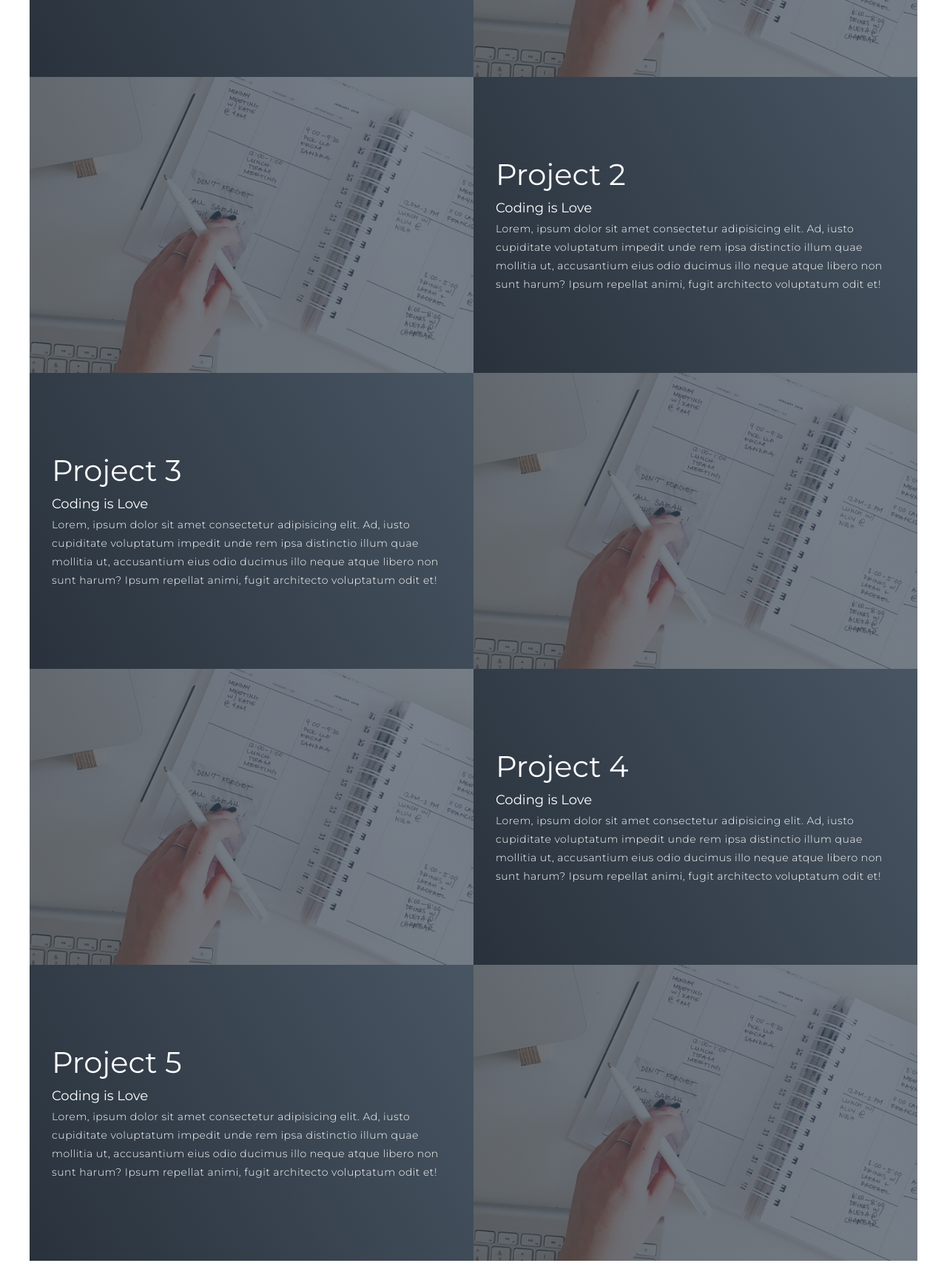
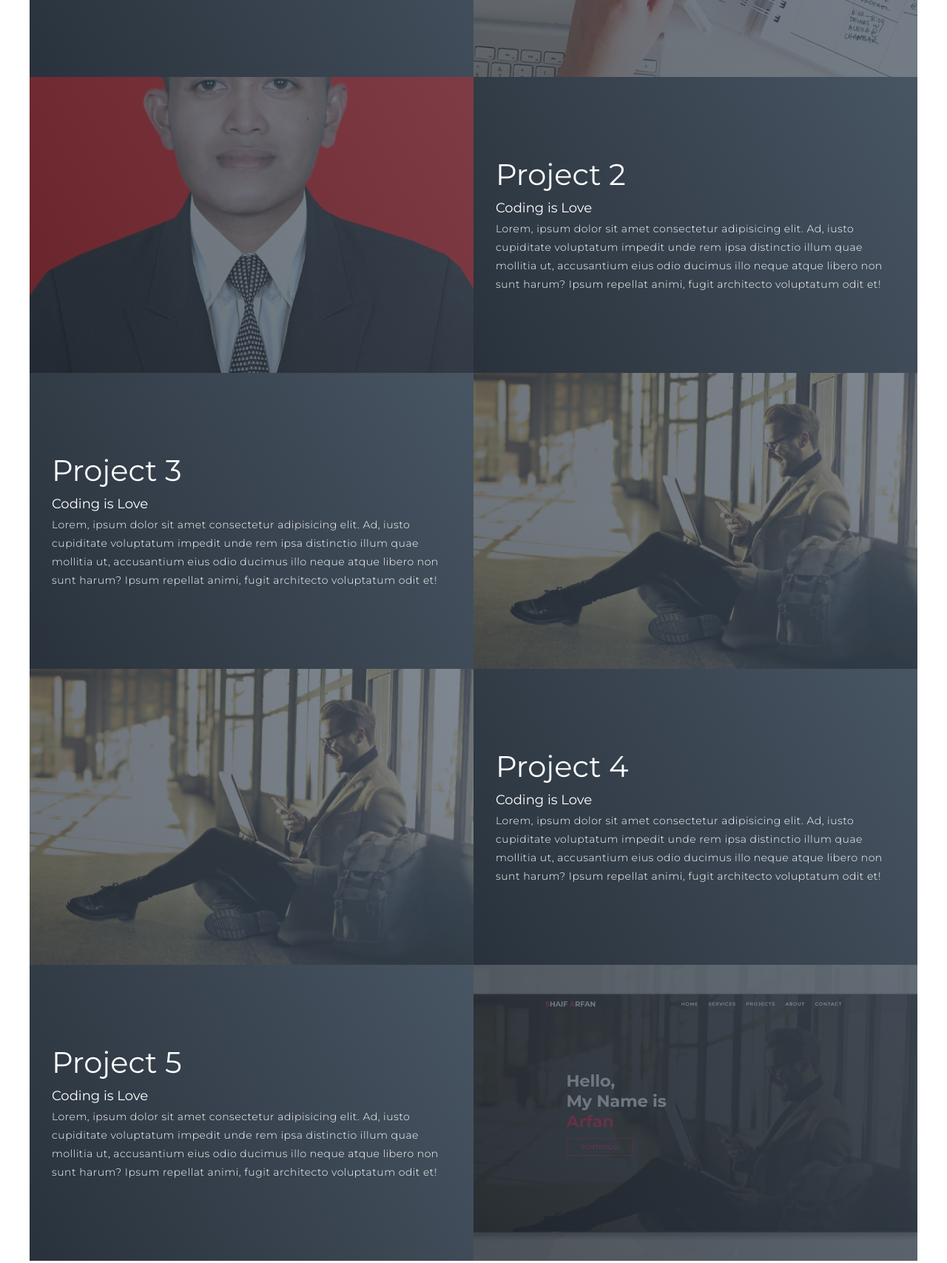
Before and after one commit to Dedianakpertama/project-repo-github, a plain HTML site: page index.html in a window 1280 px wide. Shown: the part 2119-3826 px from the top of the page at 74% size. Drawn offline with Linux system fonts and the light colour scheme; files whose address does not match are found by name.

Commit message:
Update index.html

```diff
--- a/index.html
+++ b/index.html
@@ -113,7 +113,7 @@
               harum? Ipsum repellat animi, fugit architecto voluptatum odit et!</p>
           </div>
           <div class="project-img">
-            <img src="img-1.png" alt="img">
+            <img src="img-2.jpg" alt="img">
           </div>
         </div>
         <div class="project-item">
@@ -125,7 +125,7 @@
               harum? Ipsum repellat animi, fugit architecto voluptatum odit et!</p>
           </div>
           <div class="project-img">
-            <img src="img-1.png" alt="img">
+            <img src="hero-bg.png" alt="img">
           </div>
         </div>
         <div class="project-item">
@@ -137,7 +137,7 @@
               harum? Ipsum repellat animi, fugit architecto voluptatum odit et!</p>
           </div>
           <div class="project-img">
-            <img src="img-1.png" alt="img">
+            <img src="hero-bg.png" alt="img">
           </div>
         </div>
         <div class="project-item">
@@ -149,7 +149,7 @@
               harum? Ipsum repellat animi, fugit architecto voluptatum odit et!</p>
           </div>
           <div class="project-img">
-            <img src="img-1.png" alt="img">
+            <img src="Design.jpg" alt="img">
           </div>
         </div>
       </div>
@@ -162,7 +162,7 @@
     <div class="about container">
       <div class="col-left">
         <div class="about-img">
-          <img src="img-2.png" alt="img">
+          <img src="img-2.jpg" alt="img">
         </div>
       </div>
       <div class="col-right">
```
